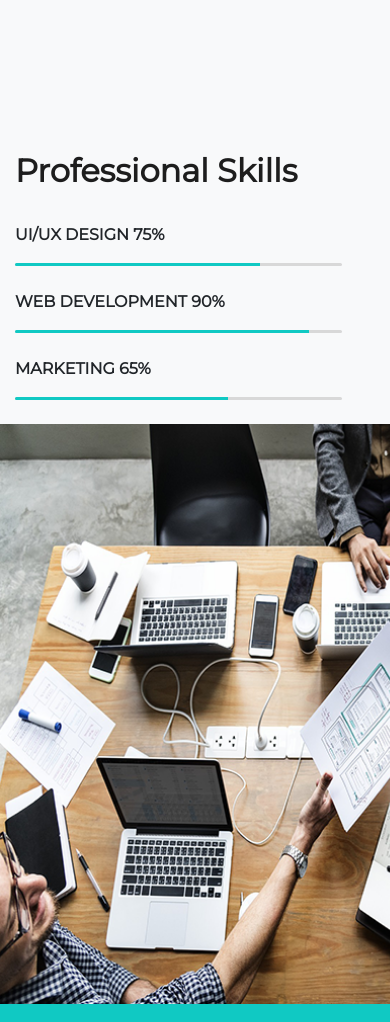
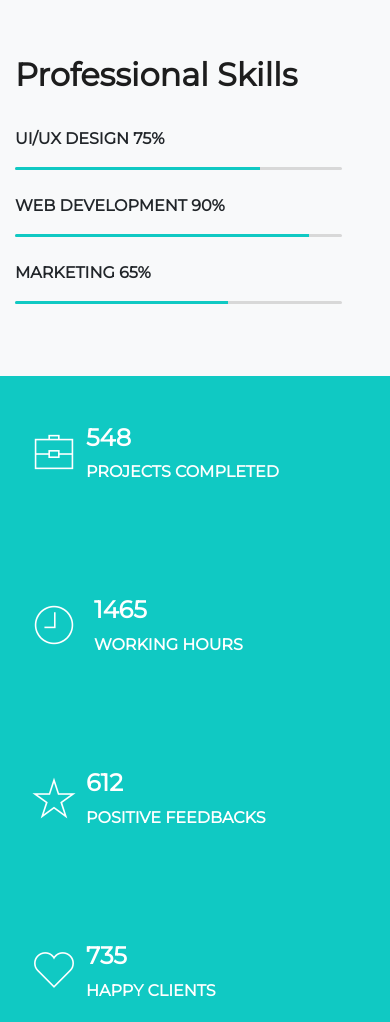
Before and after one commit to fiona05/piroll-design, a plain HTML site: page index.html in a window 390 px wide. Shown: the part 1082-2104 px from the top of the page. Drawn offline with nearby package versions, Linux system fonts and the light colour scheme; files whose address does not match are found by name.

Commit message:
section skills corrigée

```diff
--- a/index.html
+++ b/index.html
@@ -123,7 +123,7 @@
     <!-- skills--------------------------------------------------------------------------------------->
     <div class="container-fluid bg-light">
         <div class="row">
-            <div class="col-12 col-sm-12 col-md-12 offset-md-0 col-lg-4 offset-lg-2 pr-5 mt-5 pt-5 ">
+            <div class="col-12 col-sm-12 col-md-12 offset-md-0 mt-md-0 col-lg-4 offset-lg-2 mt-lg-5 pt-lg-5 mb-5 pr-5">
               <h2 class="f-black font-weight-bold pb-4 mt-5 pt-5 pb-3">Professional Skills</h2>
               <div class="col px-0 pb-4 font-weight-bold">
                 <p>UI/UX DESIGN 75%</p>
@@ -147,7 +147,7 @@
                 </div>
               </div>
             </div>
-            <div class="col-12 col-md-12 col-lg-6 bg-skills">
+            <div class="d-none d-lg-block col-lg-6 bg-skills">
             </div>
         </div>
     </div>
```
